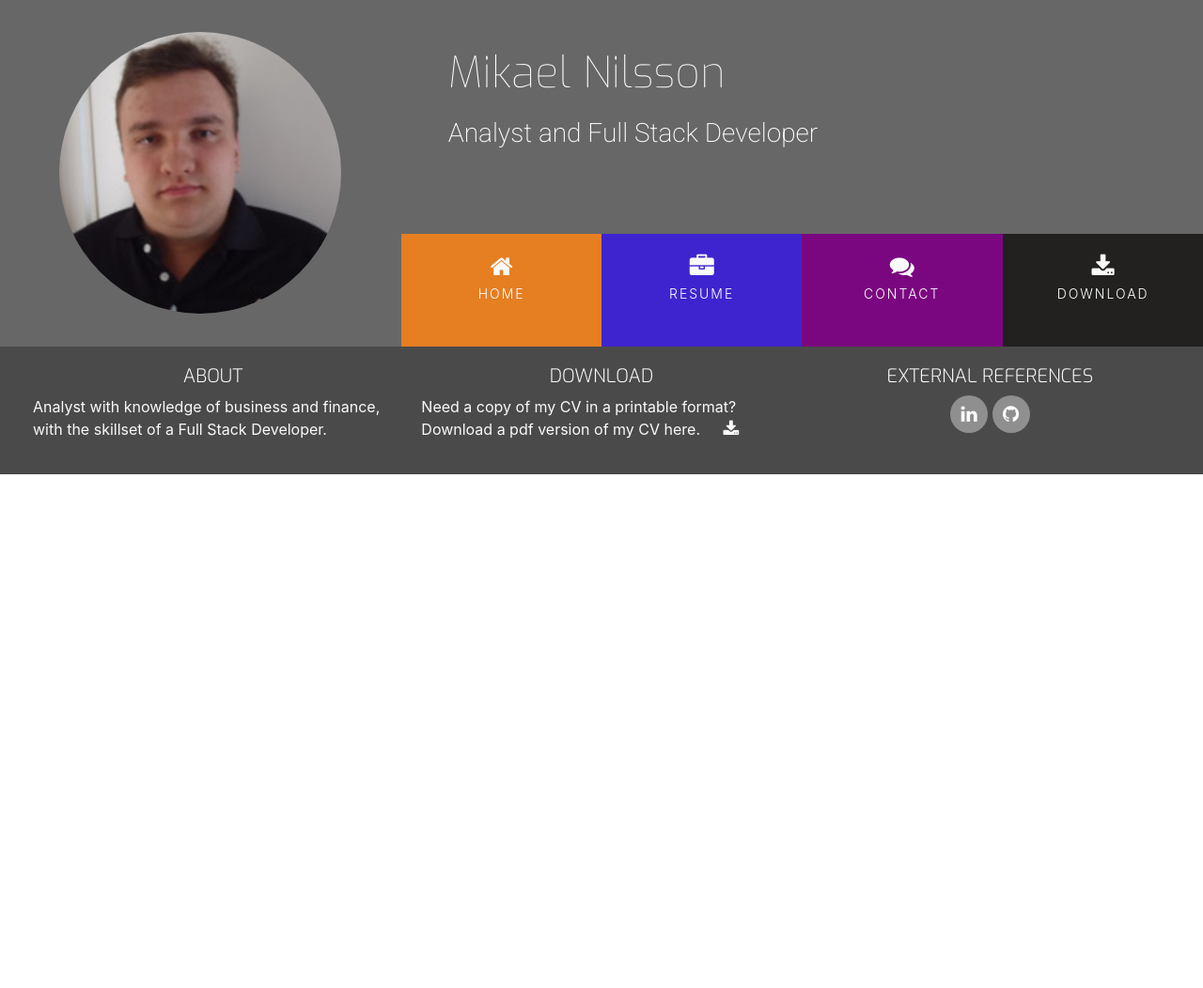
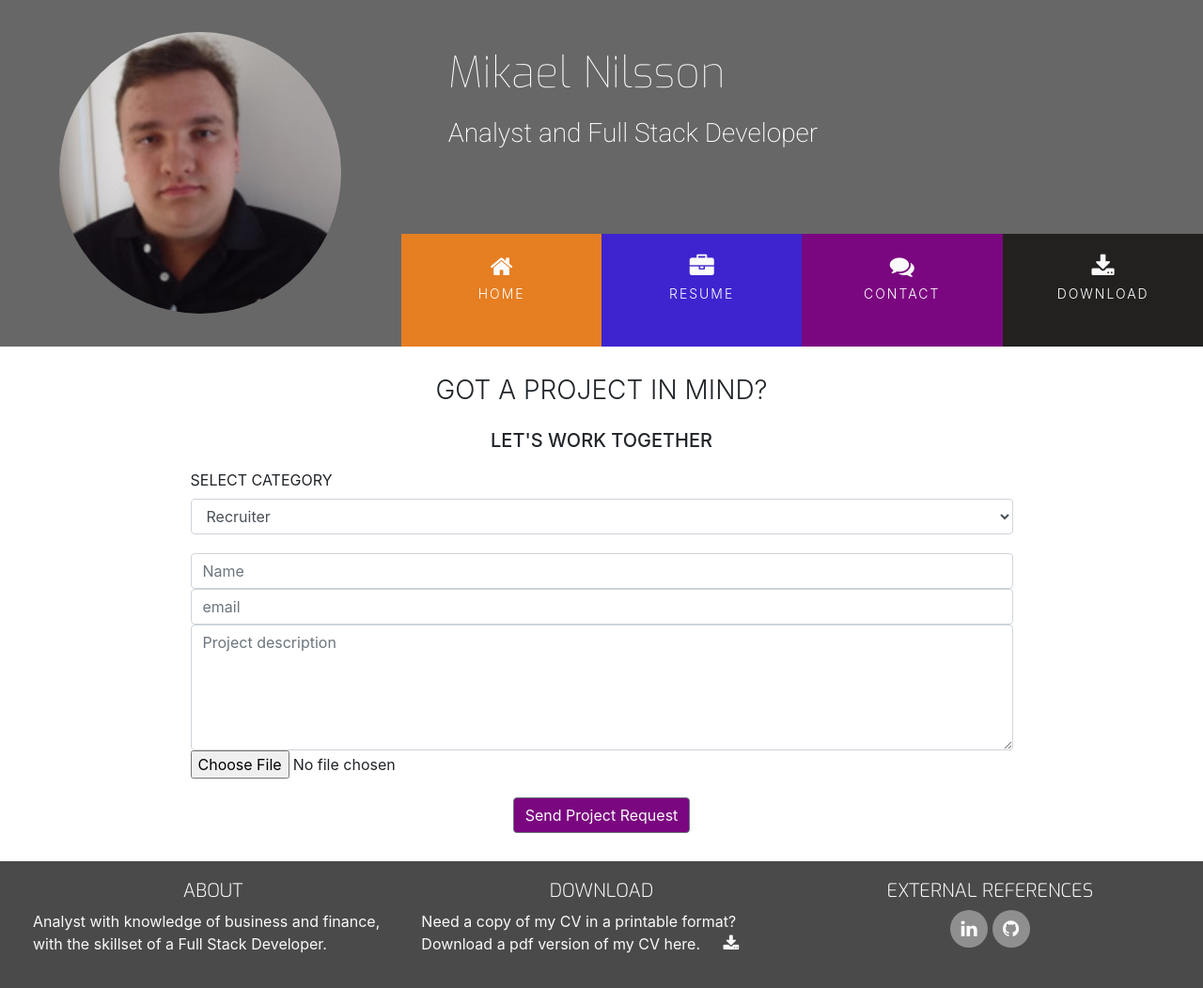
Before and after one commit to 92an/CV, a plain HTML site: page contact.html in a window 1280 px wide. Shown: the whole page at 94% size. Before the commit the page ends 800 px from the top, so only its background shows below. Drawn offline with nearby package versions, Linux system fonts and the light colour scheme.

Commit message:
added relevant documents

```diff
--- a/assets/css/style.css
+++ b/assets/css/style.css
@@ -32,6 +32,10 @@
 
 .bgColorPersonalInfo {
     background-color: #f4f4f4ab
+}
+
+.bgContactColor {
+    background-color: #fff;
 }
 
 /*------------------------------Hover Effects */
@@ -74,6 +78,8 @@ h4 {
     padding: 0 30px 30px;
     float: none;
 }
+
+
 
 .historyHeading,
 .section-heading {
@@ -274,10 +280,12 @@ font-weight: 700;
 }
 
 /*------------------------------Work History */
+
 .historyHeading {
     color: #fafafa;
     margin-bottom: 50px;
 }
+
 
 .timeline-item {
     padding: 4em 2em 0em 2em;
@@ -336,3 +344,29 @@ font-weight: 700;
 .progressSection {
     margin: 40px 20px;
 }
+
+/*------------------------------ Contact form */
+
+.contact-heading {
+    font-family: "Exo" sans-serif;
+    font-weight: 300;
+    margin-top: 30px;
+    margin-bottom: 25px;
+}
+
+.centerForm {
+    padding-top: 10px;
+    margin: 0 auto;
+    max-width: 70%;
+}
+
+button[type="submit"] {
+    margin-top: 20px;
+    margin-bottom: 30px;
+    color: #fafafa;
+    background-color: #7b0780;
+}
+
+#Subject {
+    margin-bottom: 20px;
+}
--- a/contact.html
+++ b/contact.html
@@ -34,16 +34,16 @@
                     <div class="col">
                         <ul id="nav" class="list-inline menuContainer">
                             <li class="col-6 col-sm-3 list-inline-item navColorHome menuitem">
-                                <a href="#" class="hvr-sweep-to-bottom"><i class="fa fa-home" aria-hidden="true"></i><span>Home</span></a>
+                                <a href="index.html" class="hvr-sweep-to-bottom"><i class="fa fa-home" aria-hidden="true"></i><span>Home</span></a>
                             </li>
                             <li class="col-6 col-sm-3 list-inline-item navColorResume menuitem">
-                                <a href="#" class="hvr-sweep-to-bottom"><i class="fa fa-briefcase" aria-hidden="true"></i><span>Resume</span> </a>
+                                <a href="resume.html" class="hvr-sweep-to-bottom"><i class="fa fa-briefcase" aria-hidden="true"></i><span>Resume</span> </a>
                             </li>
                             <li class="col-6 col-sm-3 list-inline-item navColorContact menuitem">
-                                <a href="#" class="hvr-sweep-to-bottom"><i class="fa fa-comments" aria-hidden="true"></i><span>Contact</span> </a>
+                                <a href="contact.html" class="hvr-sweep-to-bottom"><i class="fa fa-comments" aria-hidden="true"></i><span>Contact</span> </a>
                             </li>
                             <li class="col-6 col-sm-3 list-inline-item navColorDownload menuitem">
-                                <a href="#" class="hvr-sweep-to-bottom"><i class="fa fa-download" aria-hidden="true"></i><span>Download</span> </a>
+                                <a href="download.html" class="hvr-sweep-to-bottom"><i class="fa fa-download" aria-hidden="true"></i><span>Download</span> </a>
                             </li>
                         </ul>
                     </div>
@@ -55,6 +55,43 @@
 
      </header>
 
+    <section class="container-fluid">
+
+        <div class="row bgContactColor">
+
+            <div class="col">
+
+                <h3 class="contact-heading uppercase text-center">Got a project in mind?</h3>
+                <h5 class="uppercase text-center">Let's work together</h5>
+
+                <div class="centerForm">
+                    <form action="post">
+
+                        <label for="Subject" class="uppercase">select category</label>
+                            <select class="form-control" id="Subject" required>
+                                <option value="Recruiter">Recruiter</option>
+                                <option value="Recruiter Consultant">Recruiter Consultant</option>
+                                <option value="Project Colaboration">Project Colaboration</option>
+                                <option value="Networking">Networking</option>
+                                <option value="Invitations">Invitations</option>
+                            </select>
+                        <input type="text" name="name" id="fullname" class="form-control" placeholder="Name" required>
+                        <input type="email" name="email" id="emailadress" class="form-control" placeholder="email" required>
+                        <textarea name="projectsummary" id="projectsummary"  rows="5" class="form-control" placeholder="Project description" required></textarea>
+                        <input type="file" class="form-control-file" id="exampleFormControlFile1">
+                        <div class="form-row text-center">
+                            <div class="col">
+                                <button type="submit" class="btn btn-secondary">Send Project Request</button>
+                            </div>
+                        </div>
+                    </form>
+                </div>
+
+            </div>
+
+        </div>
+
+    </section>
 
 
 
```
Also changed, not shown: download.html (+4 -4 lines), index.html (+2 -2 lines), resume.html (+18 -2 lines), assets/img/americanFlag.png (added), assets/img/sweFlag.png (added), 5 other files.
